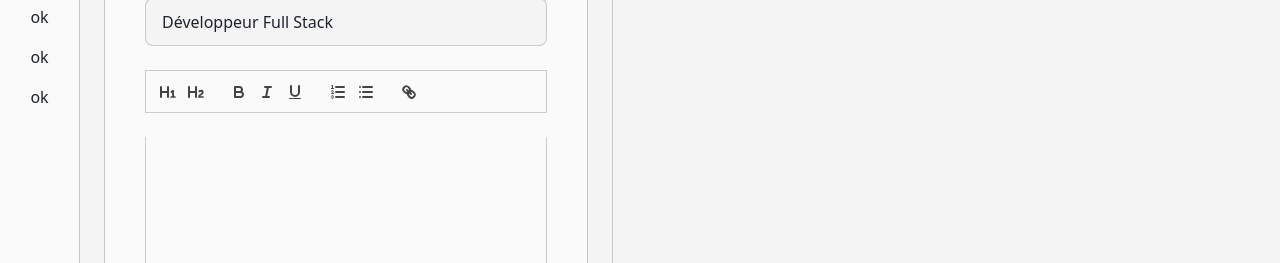
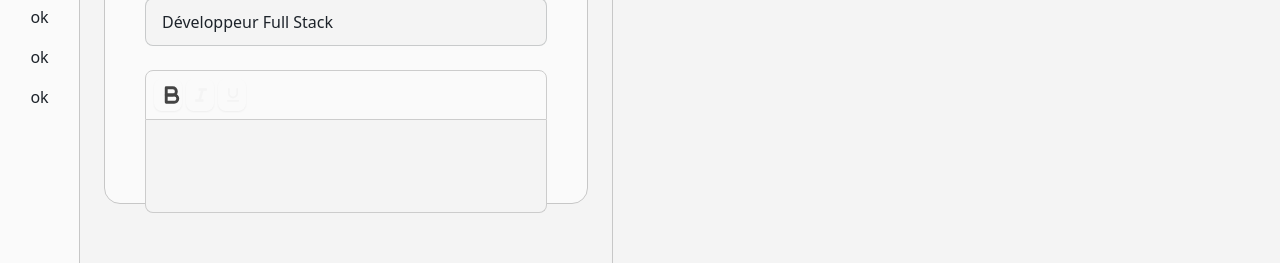
Before and after one commit to coachmania/refactor, a Vue app in the folder vue/: page /title in a window 1280 px wide. Shown: the part 435-698 px from the top of the page. Built offline with nearby package versions, Linux system fonts and the light colour scheme; no server answers.

Commit message:
add quill editor

```diff
--- a/vue/src/components/global/QuillEditor.vue
+++ b/vue/src/components/global/QuillEditor.vue
@@ -1,31 +1,39 @@
 <template>
-	<div ref="editorContainer" class="quill-editor"></div>
+	<div class="w-full">
+		<div id="toolbar" class="border border-base-300 rounded-t-btn flex p-1 gap-1">
+			<button class="ql-bold btn btn-sm btn-square btn-primary">
+				<svg class="w-icon h-icon fill-current" xmlns="http://www.w3.org/2000/svg" width="24" height="24" viewBox="0 0 24 24"><path d="M17.061 11.22A4.46 4.46 0 0 0 18 8.5C18 6.019 15.981 4 13.5 4H6v15h8c2.481 0 4.5-2.019 4.5-4.5a4.48 4.48 0 0 0-1.439-3.28zM13.5 7c.827 0 1.5.673 1.5 1.5s-.673 1.5-1.5 1.5H9V7h4.5zm.5 9H9v-3h5c.827 0 1.5.673 1.5 1.5S14.827 16 14 16z"></path></svg>
+			</button>
+			<button class="btn btn-sm btn-square btn-primary">
+				<svg class="w-icon h-icon fill-current" xmlns="http://www.w3.org/2000/svg" width="24" height="24" viewBox="0 0 24 24"><path d="M19 7V4H9v3h2.868L9.012 17H5v3h10v-3h-2.868l2.856-10z"></path></svg>
+			</button>
+			<button class="btn btn-sm btn-square btn-primary">
+				<svg class="w-icon h-icon fill-current" xmlns="http://www.w3.org/2000/svg" width="24" height="24" viewBox="0 0 24 24"><path d="M5 18h14v2H5zM6 4v6c0 3.309 2.691 6 6 6s6-2.691 6-6V4h-2v6c0 2.206-1.794 4-4 4s-4-1.794-4-4V4H6z"></path></svg>
+			</button>
+		</div>
+		<div ref="editorContainer" class="rounded-b-btn border border-t-0 border-base-300 bg-base-100 px-4 flex items-center"></div>
+	</div>
 </template>
 
 <script setup>
 import { ref, onMounted } from 'vue';
 import Quill from 'quill';
-import 'quill/dist/quill.snow.css'; // Importer les styles de Quill
+import 'quill/dist/quill.snow.css';
 
 const editorContainer = ref(null);
 
 onMounted(() => {
-  new Quill(editorContainer.value, {
-    theme: 'snow', // Vous pouvez changer le thème ici
-    modules: {
-      toolbar: [
-        [{ 'header': '1' }, { 'header': '2' }],
-        ['bold', 'italic', 'underline'],
-        [{ 'list': 'ordered'}, { 'list': 'bullet' }],
-        ['link']
-      ]
-    }
-  });
+	new Quill(editorContainer.value, {
+		theme: 'snow',
+		modules: {
+			toolbar: '#toolbar'
+		}
+	});
 });
 </script>
 
 <style>
-.quill-editor {
-  height: 400px; /* Ajustez la hauteur selon vos besoins */
+.ql-editor {
+	@apply w-full;
 }
 </style>
```
